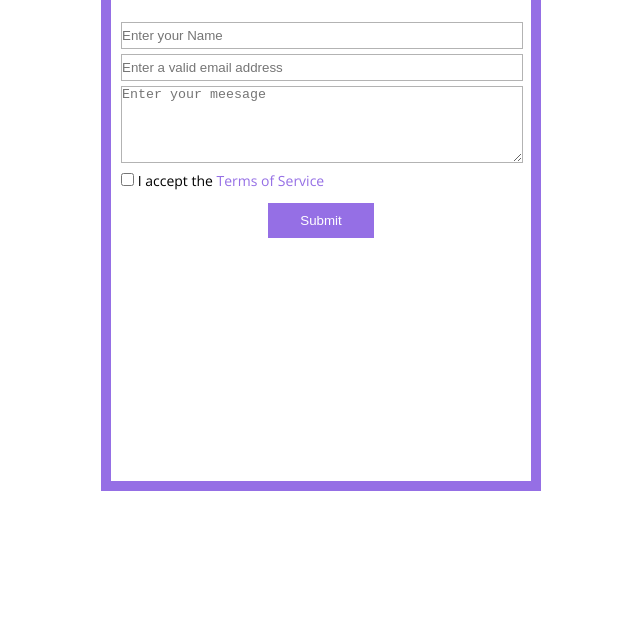
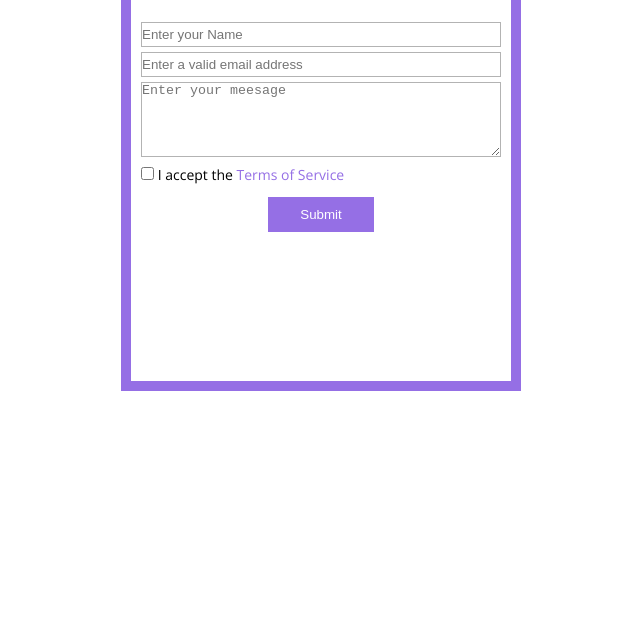
Before and after one commit to Duong-Xuan-Long/Duong-Xuan-Long.github.io, a plain HTML site: page day_03/BTVN_2/index.html in a window 1280 px wide. Shown: the part 169-800 px from the top of the page, without its empty margins (319-959 px from the left). Drawn offline with nearby package versions, Linux system fonts and the light colour scheme.

Commit message:
add exercise

```diff
--- a/day_03/BTVN_1/main.css
+++ b/day_03/BTVN_1/main.css
@@ -2,7 +2,7 @@
 *{
     padding:0;
     margin:0;
-    border-sizing:border-box;
+    box-sizing:border-box;
 
 }
 body{
--- a/day_03/BTVN_11/main.css
+++ b/day_03/BTVN_11/main.css
@@ -2,7 +2,7 @@
 *{
     padding:0;
     margin:0;
-    border-sizing:border-box;
+    box-sizing:border-box;
 }
 body{
     font-family:'Roboto', sans-serif;
--- a/day_03/BTVN_2/main.css
+++ b/day_03/BTVN_2/main.css
@@ -2,7 +2,7 @@
 *{
     padding:0;
     margin:0;
-    border-sizing:border-box;
+    box-sizing:border-box;
 
 }
 body{
@@ -35,7 +35,7 @@ input[type=text], #special {
     align-self:left;
   width: 100%;
     border:1px solid rgb(179, 179, 179);;
-    cusor:text;
+    cursor:text;
    margin-top:5px;
 }
 
```
